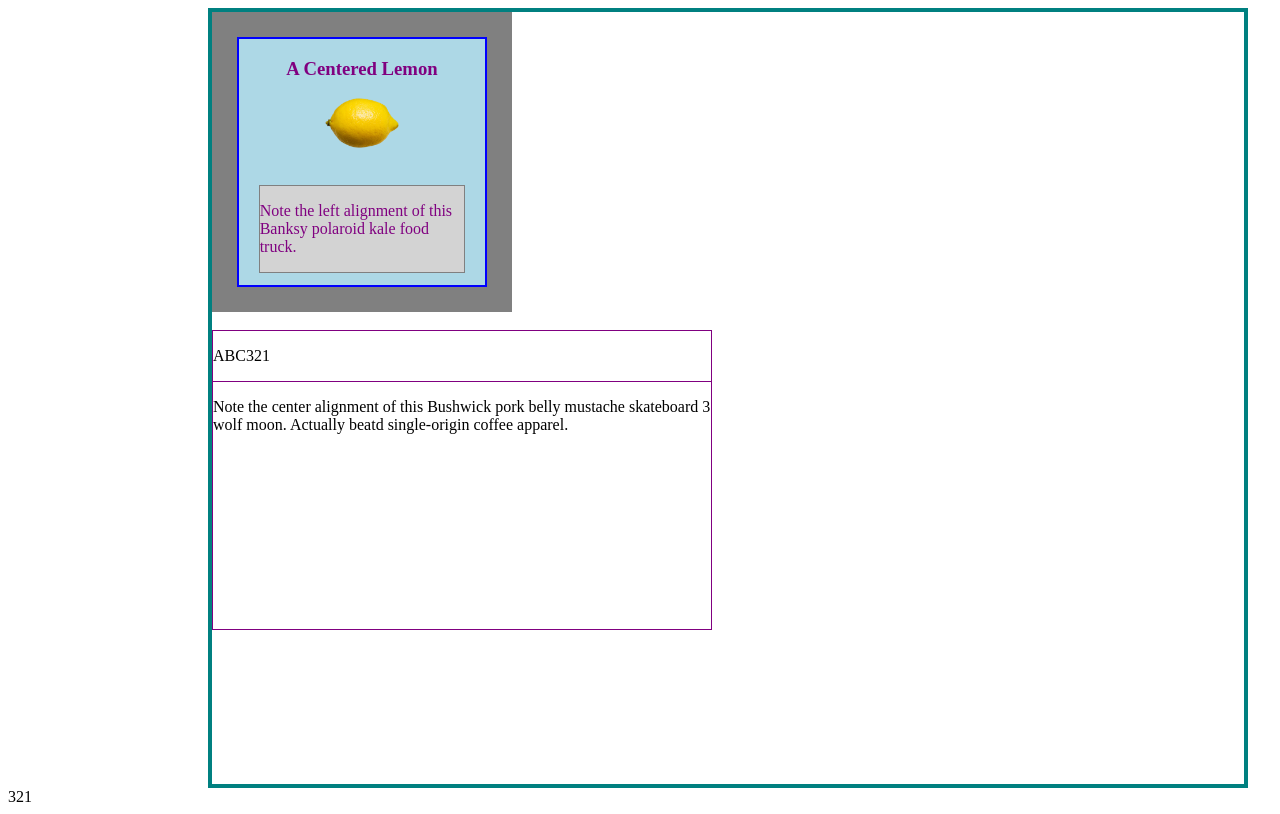
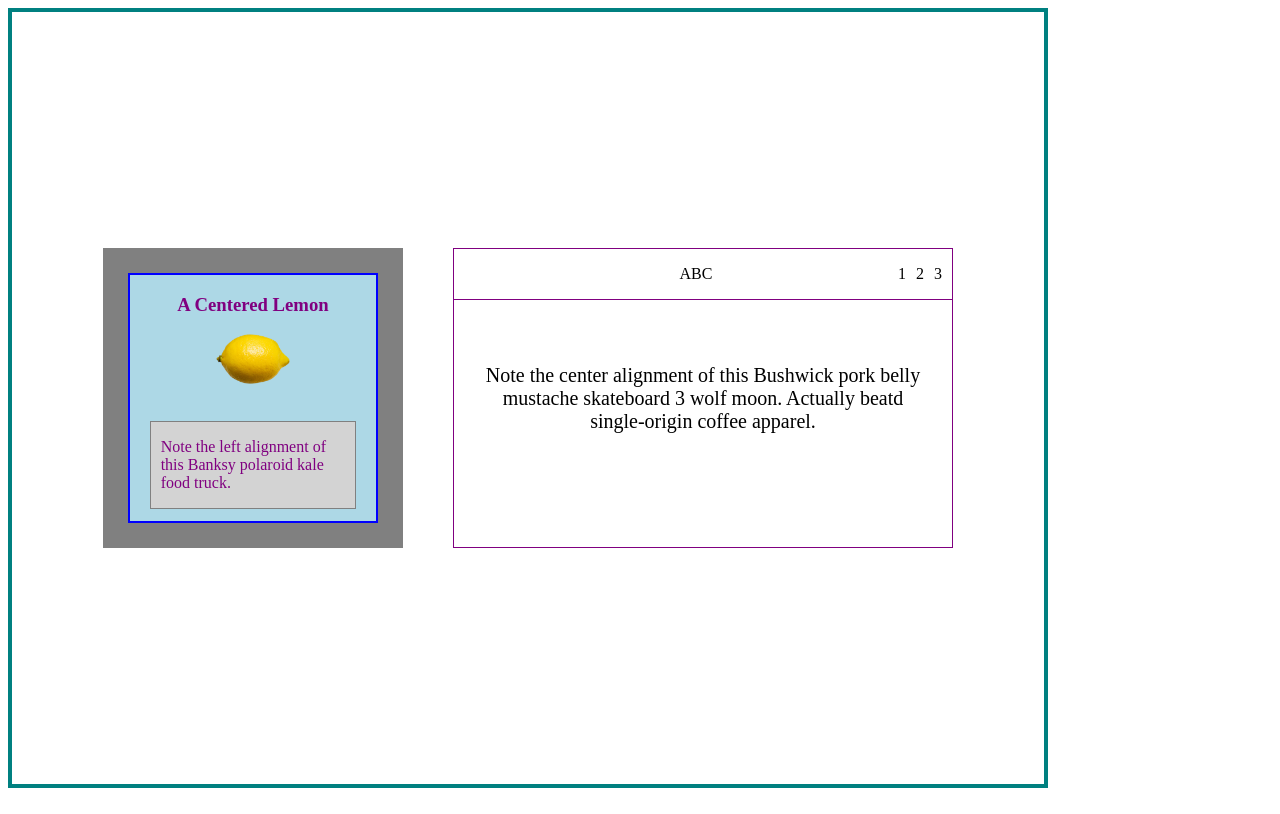
Before and after one commit to Chris-turina/csswk1-lemon, a plain HTML site: page index.html in a window 1280 px wide. Drawn offline with Linux system fonts and the light colour scheme.

Commit message:
fix everything

```diff
--- a/css/styles2.css
+++ b/css/styles2.css
@@ -1,15 +1,13 @@
 .container {
   border: 4px solid teal;
-  margin-left: 200px;
-  margin-right: 200px;
+  background-size: 100% 100%;
   width: 1040px;
   height: 780px;
   box-sizing: border-box;
-}
-
-#row {
-
-
+  position: relative;
+  display: flex;
+  align-items: center;
+  justify-content: center;
 }
 
 .gray-box {
@@ -19,8 +17,8 @@
   height: 300px;
   box-sizing: border-box;
   position: relative;
+  margin-right: 50px;
 }
-
 
 .blue-box {
   border: 2px solid blue;
@@ -30,8 +28,6 @@ position: relative;
   height: 250px;
   box-sizing: border-box;
   display: block;
-  margin-left: auto;
-  margin-right: auto;
   position: absolute;
   top: 50%;
   left: 50%;
@@ -60,25 +56,47 @@ box-sizing: border-box;
 
 }
 
+#banksy {
+  padding-left: 10px;
+  padding-right: 10px;
+}
+
 .purple-box {
- border: 1px solid purple;
   width: 500px;
   height: 300px;
   box-sizing: border-box;
-
+  border: 1px solid purple;
+  position: relative;
+  float: right;
 }
 
 .purple-header {
   border-bottom: 1px solid purple;
   box-sizing: border-box;
-
-
+  text-align: center;
 }
 
 .abc {
-
+padding-left: 40px
 }
 
 .number {
+float: right;
+padding-right: 10px;
+}
 
+.purple-text {
+  text-align: center;
+  display: block;
+  position: absolute;
+  top: 50%;
+  left: 50%;
+  margin-right: -50%;
+  transform: translate(-50%, -50%);
 }
+
+#bushwick {
+  padding-left: 30px;
+  padding-right: 30px;
+  font-size: 20px;
+}
--- a/index.html
+++ b/index.html
@@ -5,7 +5,7 @@
   </head>
 <body>
   <div class="container">
-    <div id="row">
+    <!-- <div id="row"> -->
       <div class="gray-box">
         <div class="blue-box">
           <h3>A Centered Lemon</h3>
@@ -18,15 +18,14 @@
       </div>
 
       <br>
-
       <div class="purple-box">
         <div class="purple-header">
           <p class="abc">ABC<span class="number">3</span><span class="number">2</span><span class="number">1</span></p>
         </div>
-          <p>Note the center alignment of this Bushwick pork belly mustache skateboard 3 wolf moon.  Actually beatd single-origin coffee apparel.</p>
+        <div class="purple-text">
+          <p id="bushwick">Note the center alignment of this Bushwick pork belly mustache skateboard 3 wolf moon.  Actually beatd single-origin coffee apparel.</p>
+        </div>
       </div>
-    </div>
+    <!-- </div> -->
   </div>
 </body>
-
-<span class="number">3</span><span class="number">2</span><span class="number">1</span>
```
Lines whose indentation alone changed are shown as unchanged.
